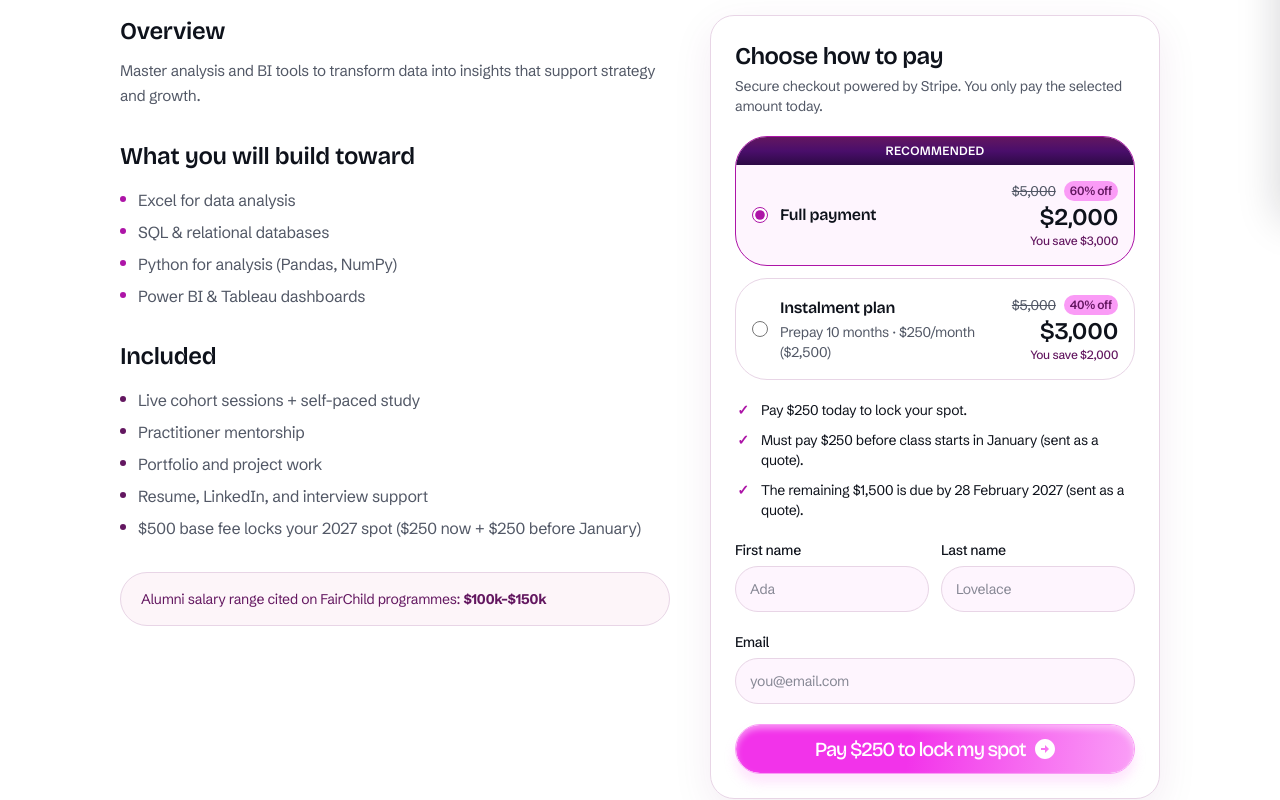
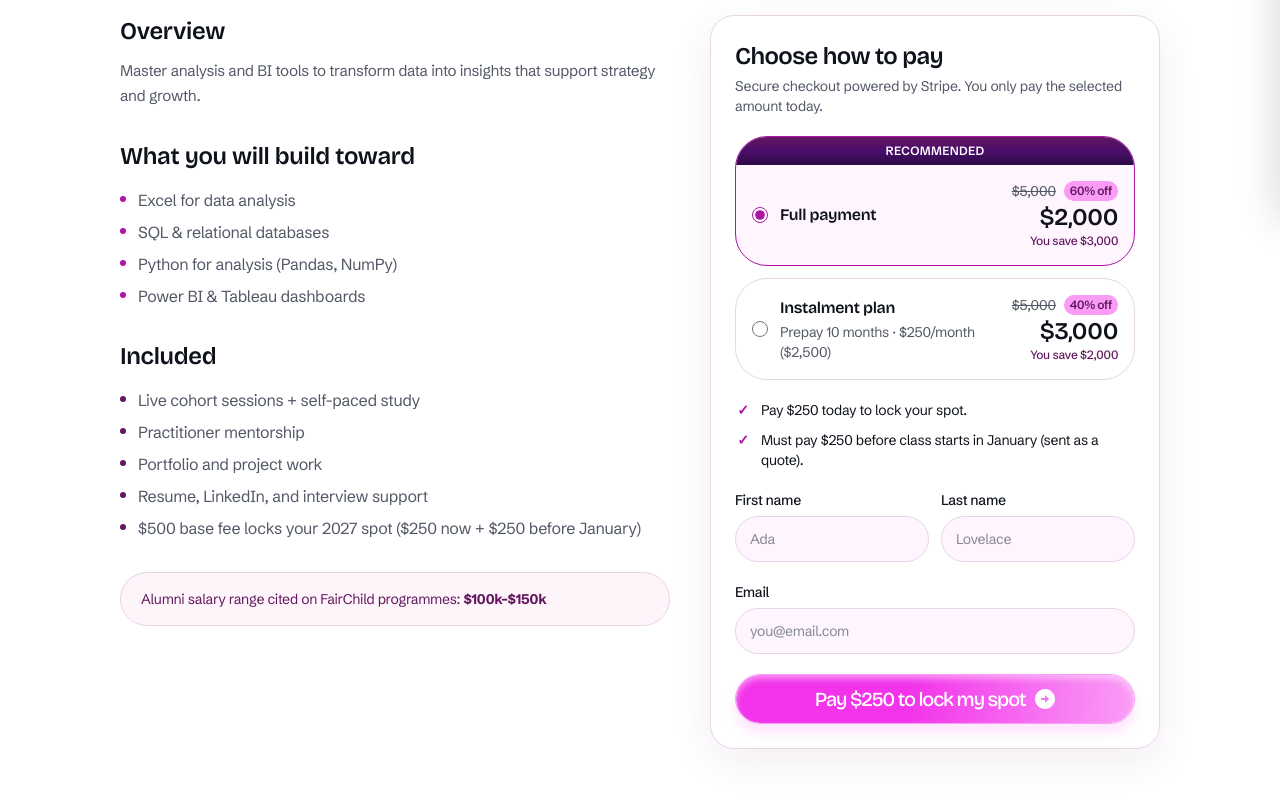
Before and after one commit to Fairchild-Dev-Team/fairchild-salespage, a Next.js app: page /products/data-analysis-business-intelligence in a window 1280 px wide. Shown: the part 581-1381 px from the top of the page. Built offline with nearby package versions, Linux system fonts and the light colour scheme; a web font is replaced by a local one.

Commit message:
Simplify checkout to  due today and refresh the sales page with FairChild imagery.
Drop client-side pay-mode and installment pickers in favor of catalogue offers, and swap stock portraits for alumni photos from fairchildinstitute.com.

```diff
--- a/components/product/offer-card.tsx
+++ b/components/product/offer-card.tsx
@@ -48,11 +48,13 @@ export function offerSteps(pricing: OfferPricing): string[] {
     steps.push(
       `Then ${formatUsd(Math.floor(remainder / count))}/month for ${count} months (${formatUsd(remainder)}), due at the end of each month from January 2027.`
     )
-  } else if (FULL_PAYMENT_IDS.has(option.id) && remainder > 0) {
-    steps.push(
-      `The remaining ${formatUsd(remainder)} is due by 28 February 2027 (sent as a quote).`
-    )
   }
+
+  // else if (FULL_PAYMENT_IDS.has(option.id) && remainder > 0) {
+  //   steps.push(
+  //     `The remaining ${formatUsd(remainder)} is due by 28 February 2027 (sent as a quote).`
+  //   )
+  // }
   return steps
 }
 
```
